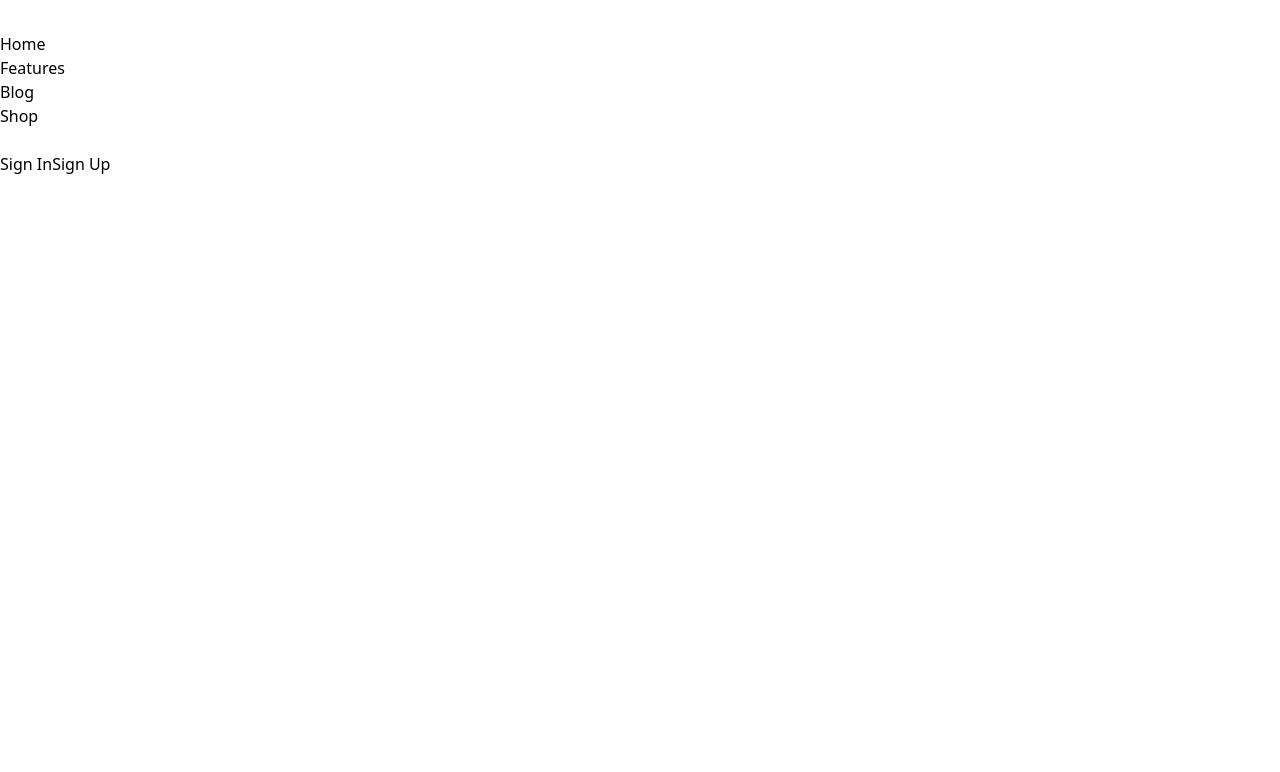
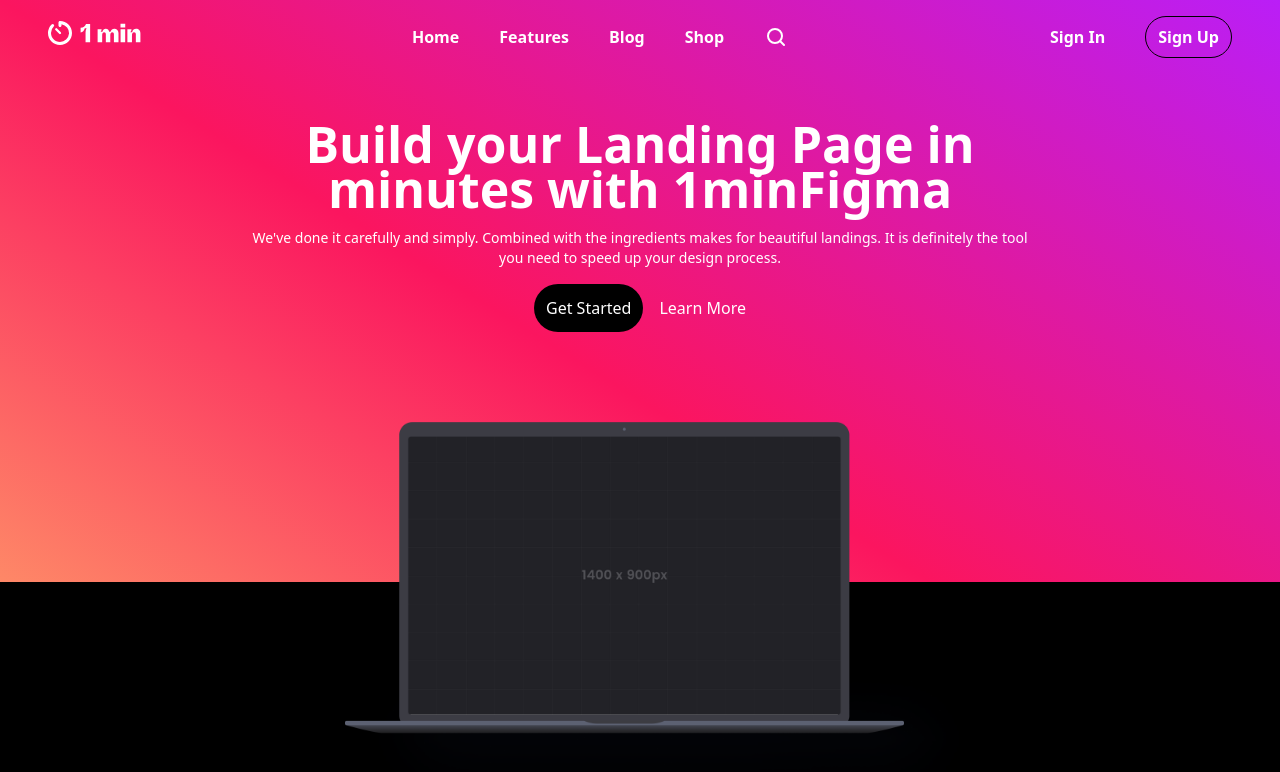
Before and after one commit to AzadTom/AzadNext-Practice, a Next.js app: page / in a window 1280 px wide. Shown: the top 772 px of the page. Built offline with nearby package versions, Linux system fonts and the light colour scheme.

Commit message:
added one herosection!

```diff
--- a/src/feature/herosection/HeroSection.tsx
+++ b/src/feature/herosection/HeroSection.tsx
@@ -1,31 +1,55 @@
 'use client';
-import { Logo } from "@/icons/Logo";
-import { SearchIcon } from "@/icons/Search";
+import { Logo } from '@/icons/Logo';
+import { SearchIcon } from '@/icons/Search';
 
 export const HeroSection1 = () => {
-
-
   return (
-        <header className="bg-black">
-            <div className="flex justify-between px-12 py-4">
+    <header className="w-full h-screen overflow-y-hidden  bg-gradient-to-tr from-[#FFB36A] via-[#FB155F] to-[#BA1EF7]">
+      <nav>
+        <div className="flex  items-center justify-between px-12 py-4">
           <div>
             <Logo />
           </div>
           <div>
-                    <ul className="flex items-center gap-4">
+            <ul className="flex items-center gap-10 font-bold text-white text-base">
               <li>Home</li>
               <li>Features</li>
               <li>Blog</li>
               <li>Shop</li>
-                        <li><SearchIcon /></li>
+              <li>
+                <SearchIcon />
+              </li>
             </ul>
           </div>
-                <div className="flex gap-4 items-center">
+          <div className="flex gap-10 items-center text-white font-bold">
             <button>Sign In</button>
-                    <button>Sign Up</button>
+            <button className="rounded-[50px] px-3 py-2 border border-black flex justify-center items-center">
+              Sign Up
+            </button>
           </div>
         </div>
+      </nav>
+      <section className="max-w-[800px] mx-auto text-center text-white flex flex-col gap-4 mt-[48px] pb-[250px]">
+        <h1 className="text-[50px] font-bold leading-[2.8rem]">
+          {'Build your Landing Page in minutes with 1minFigma'}
+        </h1>
+        <p className="text-sm font-normal">
+          {
+            "We've done it carefully and simply. Combined with the ingredients makes for beautiful landings. It is definitely the tool you need to speed up your design process."
+          }
+        </p>
+        <div className="flex gap-4 items-center justify-center">
+          <button className="bg-black h-[48px] px-3 py-2 text-white rounded-[50px]">
+            Get Started
+          </button>
+          <button className="text-white">Learn More</button>
+        </div>
+      </section>
+      <section className="relative bg-black w-full h-[400px]">
+        <div className="absolute -top-[10rem] left-1/2 -translate-x-1/2">
+          <img src="/Macbook.png" alt="macbook" />
+        </div>
+      </section>
     </header>
-    )
-
-}
+  );
+};
--- a/tailwind.config.ts
+++ b/tailwind.config.ts
@@ -2,9 +2,7 @@ import type { Config } from "tailwindcss";
 
 const config: Config = {
   content: [
-    "./src/pages/**/*.{js,ts,jsx,tsx,mdx}",
-    "./src/components/**/*.{js,ts,jsx,tsx,mdx}",
-    "./src/app/**/*.{js,ts,jsx,tsx,mdx}",
+    "./src/**/*.{js,ts,jsx,tsx,mdx}",
   ],
   theme: {
     extend: {
```
Also changed, not shown: public/Macbook.png (added). Lines whose indentation alone changed are shown as unchanged.
